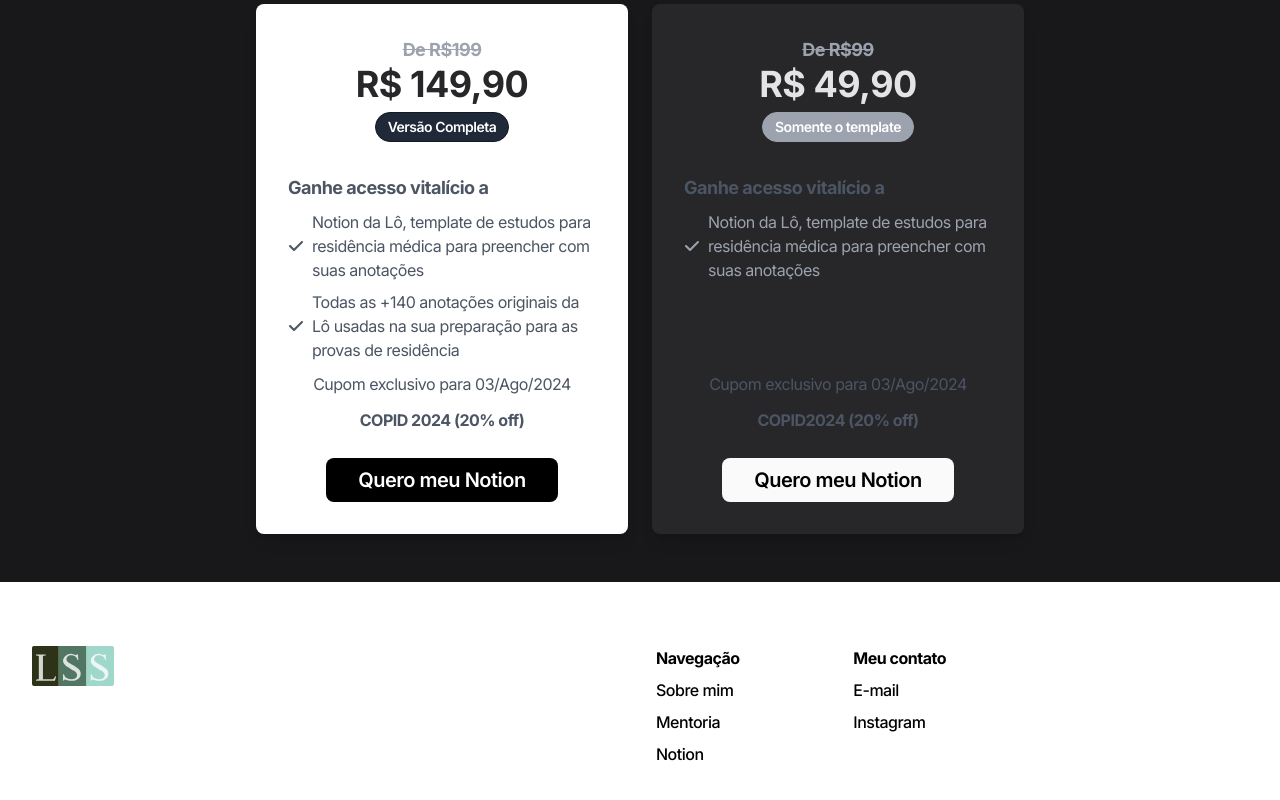
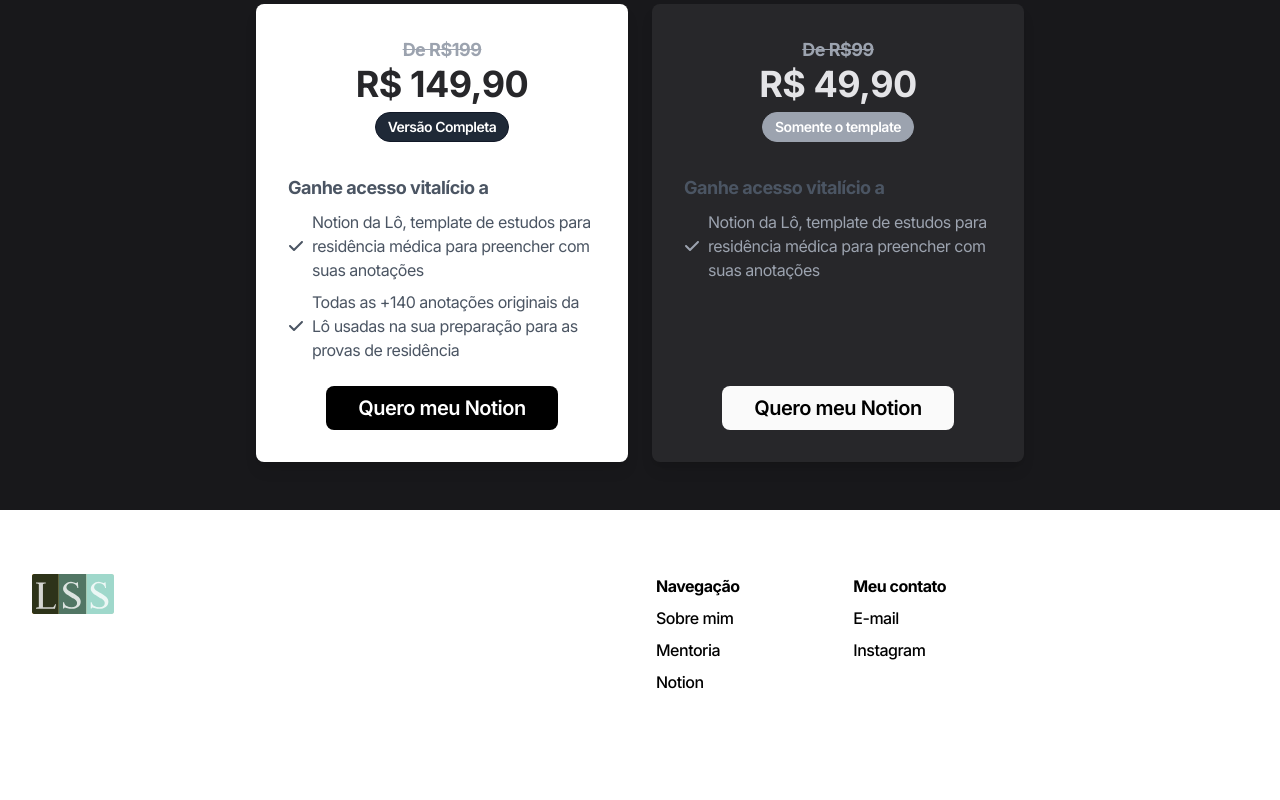
Before and after one commit to aamdias/dralorraine-web, a Next.js app: page /notion in a window 1280 px wide. Shown: the part 4795-5595 px from the top of the page. Built offline with nearby package versions, Linux system fonts and the light colour scheme.

Commit message:
feat: correct height in cards on mentorship page and remove COPID cupom from the interface

```diff
--- a/pages/mentoria/index.js
+++ b/pages/mentoria/index.js
@@ -61,8 +61,8 @@
                                 Já passou por esses problemas?
                             </PageTitle>
                             <CardGroup className="grid gap-2 grid-cols-1 max-w-4xl mx-auto mt-16 md:grid-cols-3">
-                                <Card className="col-span-1 bg-white rounded-lg overflow-hidden shadow-md mx-4">
-                                    <div className="w-full h-48">
+                                <Card className="col-span-1 bg-white rounded-lg overflow-hidden shadow-md mx-4 ">
+                                    <div className="w-full h-56">
                                     <CardImage src="/new-study-planning.png" alt="Study Plan" className="w-full h-full object-cover"/>
                                     </div>
                                     <CardBody className="flex flex-col items-center  pb-8 px-8">
@@ -76,8 +76,8 @@
                                     </div>
                                     </CardBody>
                                 </Card>
-                                <Card className="col-span-1 bg-white rounded-lg overflow-hidden shadow-md mx-4">
-                                    <div className="w-full h-48">
+                                <Card className="col-span-1 bg-white rounded-lg overflow-hidden shadow-md mx-4 ">
+                                    <div className="w-full h-56">
                                     <CardImage src="/new-routine-planning.png" alt="Study Plan" className="w-full h-full object-cover"/>
                                     </div>
                                     <CardBody className="flex flex-col items-center  pb-8 px-8">
@@ -91,8 +91,8 @@
                                     </div>
                                     </CardBody>
                                 </Card>
-                                <Card className="col-span-1 bg-white rounded-lg overflow-hidden shadow-md mx-4">
-                                    <div className="w-full h-48">
+                                <Card className="col-span-1 bg-white rounded-lg overflow-hidden shadow-md mx-4 ">
+                                    <div className="w-full h-56">
                                     <CardImage src="/new-mental-health.png" alt="Study Plan" className="w-full h-full object-cover"/>
                                     </div>
                                     <CardBody className="flex flex-col items-center  pb-8 px-8">
@@ -256,8 +256,8 @@
                                     <span className="flex-shrink-0"><FaCheck /></span>
                                     Faça uma melhor decisão de para que estudar
                                 </li>
-                                <p className="text-md font-thin text-gray-600 my-2 text-center">Cupom exclusivo para 03/Ago/2024</p>
-                                <p className="text-md font-bold text-gray-600 my-2 text-center">COPID2024 (20% off) </p>
+                                {/* <p className="text-md font-thin text-gray-600 my-2 text-center">Cupom exclusivo para 03/Ago/2024</p>
+                                <p className="text-md font-bold text-gray-600 my-2 text-center">COPID2024 (20% off) </p> */}
                                 </ul>
                                     <Button
                                     className="mt-12 bg-black text-white"
--- a/pages/notion/index.js
+++ b/pages/notion/index.js
@@ -311,8 +311,8 @@
                                         <span className="flex-shrink-0"><FaCheck /></span>
                                         Todas as +140 anotações originais da Lô usadas na sua preparação para as provas de residência
                                     </li>
-                                    <p className="text-md font-thin text-gray-600 my-2 text-center">Cupom exclusivo para 03/Ago/2024</p>
-                                <p className="text-md font-bold text-gray-600 my-2 text-center">COPID 2024 (20% off) </p>
+                                    {/* <p className="text-md font-thin text-gray-600 my-2 text-center">Cupom exclusivo para 03/Ago/2024</p>
+                                    <p className="text-md font-bold text-gray-600 my-2 text-center">COPID 2024 (20% off) </p> */}
                                     </ul>
                                         <Button
                                         className="mt-12 bg-black text-white"
@@ -342,8 +342,8 @@
                                         <span className="flex-shrink-0"><FaCheck /></span>
                                         Todas as +140 anotações originais da Lô usadas na sua preparação para as provas de residência
                                     </li>
-                                    <p className="text-md font-thin text-gray-600 my-2 text-center">Cupom exclusivo para 03/Ago/2024</p>
-                                <p className="text-md font-bold text-gray-600 my-2 text-center">COPID2024 (20% off) </p>
+                                    {/* <p className="text-md font-thin text-gray-600 my-2 text-center">Cupom exclusivo para 03/Ago/2024</p>
+                                    <p className="text-md font-bold text-gray-600 my-2 text-center">COPID2024 (20% off) </p> */}
                                     </ul>
                                         <Button
                                         className="mt-12"
```
